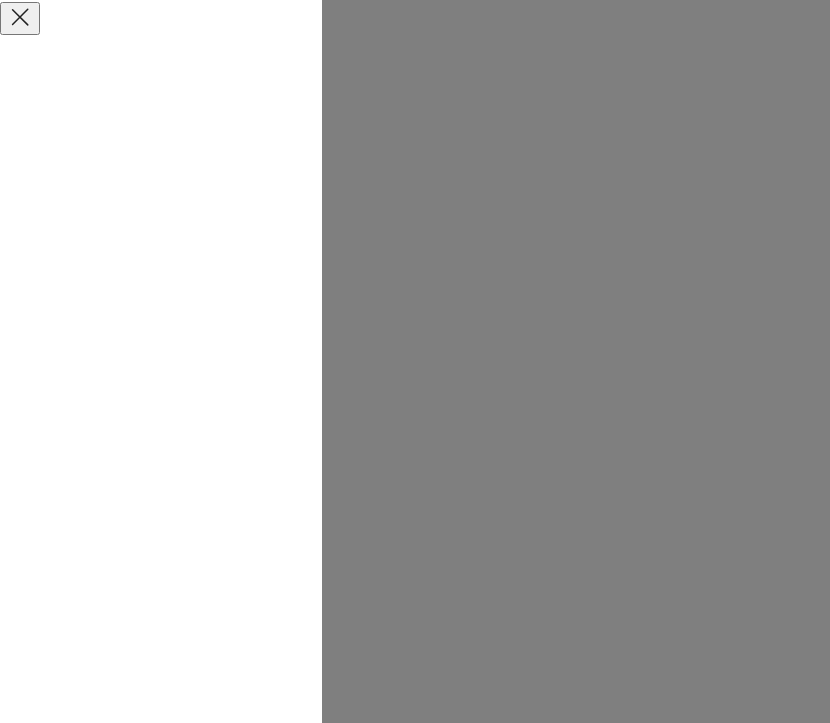
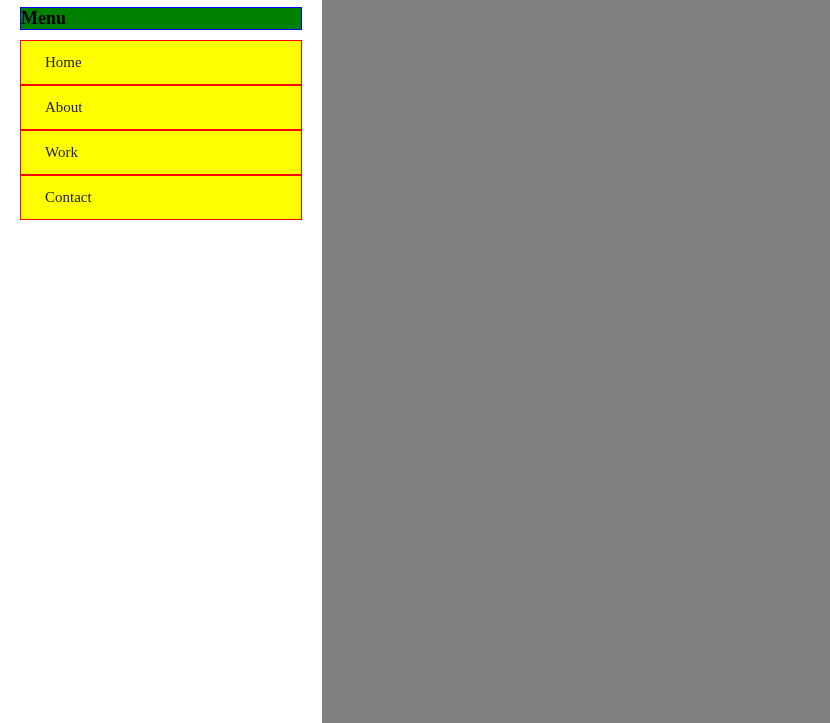
Before and after one commit to Likelion-TeamD/Likelion_FrontEnd, a plain HTML site: page index.html in a window 1280 px wide. Shown: the part 77-800 px from the top of the page, without its empty margins (0-830 px from the left). Drawn offline with Linux system fonts and the light colour scheme.

Commit message:
햄버거 메뉴 닫히도록

```diff
--- a/css/style.css
+++ b/css/style.css
@@ -48,9 +48,6 @@ body{
     height: 60px;
 }
 
-.hamburgerLogo img{
-    height: 60px;
-}
 
 .menuButton {
     /* constraint와 비슷 */
@@ -68,6 +65,58 @@ body{
     background: transparent;
     border: none;
 }
+
+
+
+/* 헴버거 메뉴 */
+
+.hamburgerCloseButton{
+    position: absolute;
+    top: 20px;
+    right: 20px;
+    background: transparent;
+    border: none;
+    background-color: aliceblue;
+}
+
+
+.hamburgerHeader{
+    position: relative;
+    height: 60px;
+}
+
+.hamburgerLogo{
+    padding-left: 20px;
+}
+
+.hamburgerLogo img{
+    height: 60px;
+}
+
+.hamburgerPageLinkArea{
+    padding: 24px 20px 9px;
+}
+
+.hamburgerPageLinkTitle{
+    /* block inline 차이 */
+    display: block;
+    margin-bottom: 10px;
+    font-size: 18px;
+    background: green;
+    border: 1px solid blue;
+}
+.hamburgerPageLinkItem{
+    position: relative;
+    display: block;
+    /* 상 우 하 좌 */
+    padding: 13px 24px 13px;
+    font-size: 15px;
+    font-weight: 500;
+    color: #222;
+    background: yellow;
+    border: 1px solid red;
+}
+
 
 .hamburgerMenu {
     position: fixed;
--- a/index.html
+++ b/index.html
@@ -16,7 +16,7 @@
 <body>
     <div class="wrap">
         <!-- header -->
-        <div id="header" class="header">
+        <header id="header" class="header">
             <!-- mainHeader -->
             <div class="mainHeader">
                 <button id="menuButton" class="menuButton">
@@ -26,10 +26,10 @@
                     <img src="img/logo.png" alt="로고">
                 </a>
             </div>
-        </div>
+        </header>
         <!-- // header -->
         <!-- hamburgerMenu -->
-        <div id="hamburgerMenu" class="hamburgerMenu">
+        <nav id="hamburgerMenu" class="hamburgerMenu">
             <div class="hamburgerMenuInner">
                 <div class = hamburgerHeader>
                     <a href="index.html" class="hamburgerLogo">
@@ -43,24 +43,24 @@
                     <a href="pages/work.html" class="hamburgerPageLinkItem">Work</a>
                     <a href="pages/contact.html" class="hamburgerPageLinkItem">Contact</a>
                 </div>
-                <button>
+                <button id="hamburgerCloseButton" class="hamburgerCloseButton">
                     <img src="img/closeBtn.svg" alt="닫기">
                 </button>
             </div>
-        </div>
+        </nav>
         <!-- hamburgerMenu -->
 
         <!-- content -->
-        <div id="content" class="content">
+        <main id="content" class="content">
             <!-- // content -->
             <h1>첫 화면</h1>
 
-        </div>
+        </main>
         <!-- footer -->
-        <div id="footer" class="footer">
+        <footer id="footer" class="footer">
             <!-- // footer -->
 
-        </div>
+        </footer>
     </div>
 </body>
 
--- a/js/ui.js
+++ b/js/ui.js
@@ -5,3 +5,10 @@
 $(document).on('click', '#menuButton',function (){
     alert('햄버거 메뉴 나오기');
 })
+
+// html id 가 있어야 가능
+$(document).on('click', '#hamburgerCloseButton',function (){
+    $('#hamburgerMenu').hide();
+
+    alert('햄버거 메뉴 나오기');
+})
```
